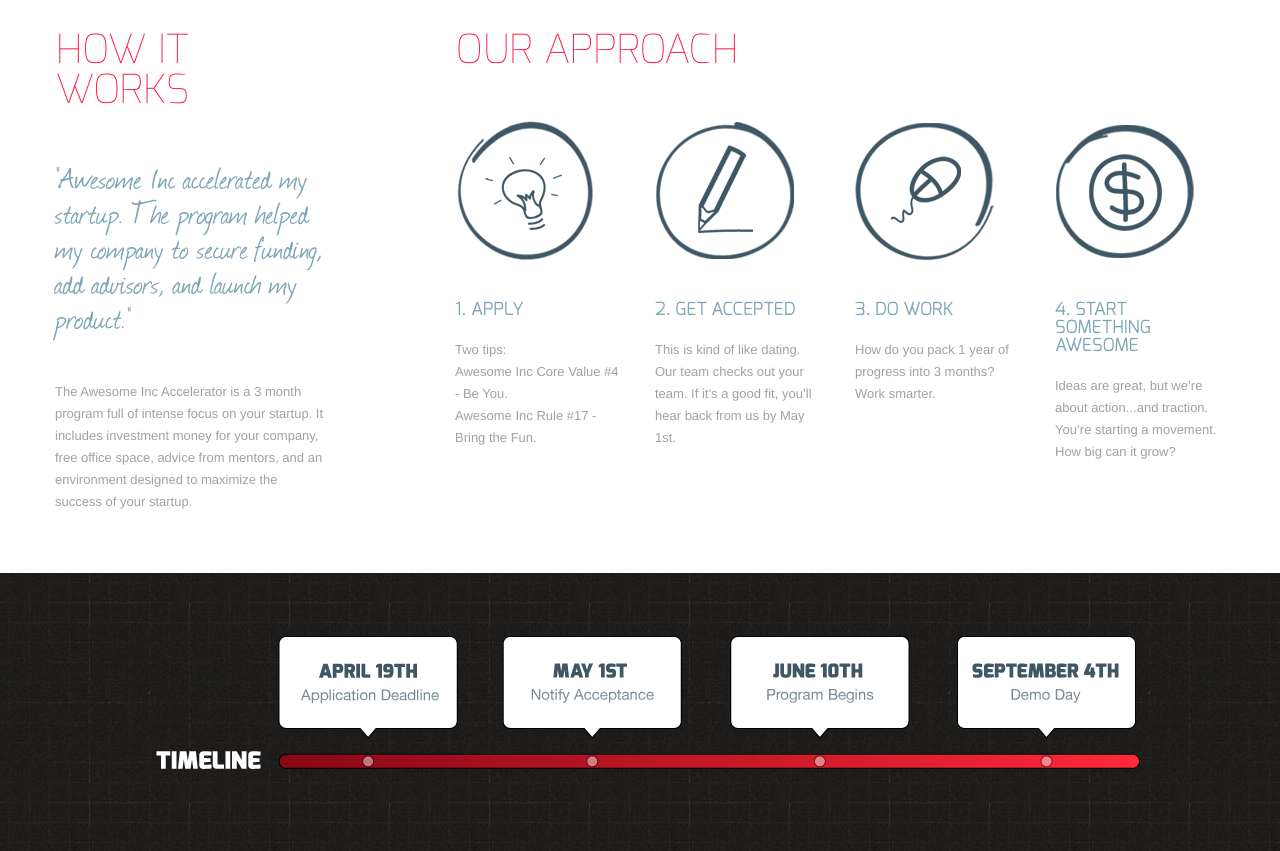
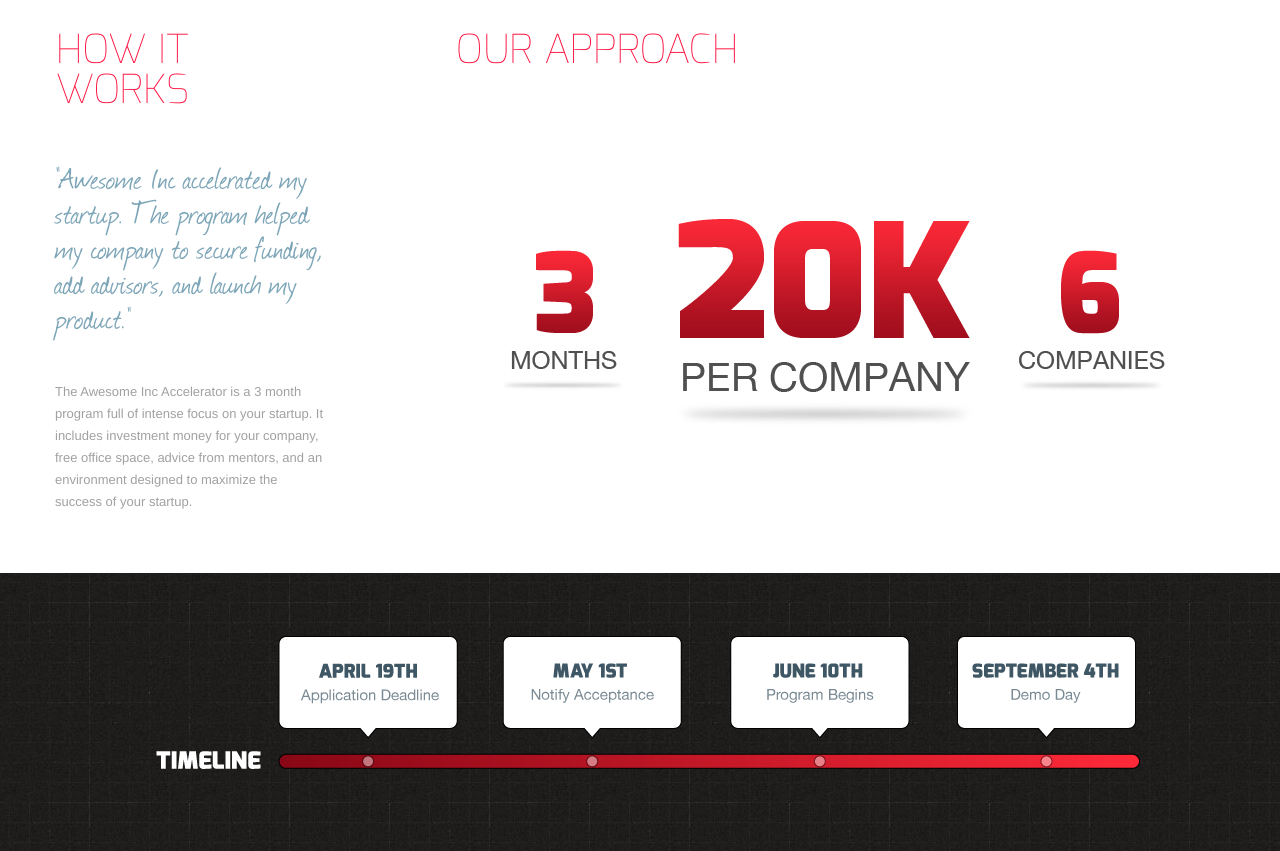
Before and after one commit to ainc/awesomeincx, a plain HTML site: page index.html in a window 1280 px wide. Shown: the part 1060-1911 px from the top of the page. Drawn offline with Linux system fonts and the light colour scheme; some packages are replaced by stand-ins of ours.

Commit message:
Approach Image

```diff
--- a/index.html
+++ b/index.html
@@ -155,18 +155,7 @@
         		<div class="span8 offset1" >
         			<h3>Our approach</h3>
         			<div class="row" id="approach">
-            			<div class="span2">
-							<img src="img/icon1.png" alt=""><h5>1. Apply</h5><p >Two tips: <br />Awesome Inc Core Value #4 - Be You. <br />Awesome Inc Rule #17 - Bring the Fun.</p>
-      					</div>
-            			<div class="span2">
-							<img src="img/icon2.png" alt=""><h5>2. Get Accepted</h5><p >This is kind of like dating. Our team checks out your team. If it’s a good fit, you’ll hear back from us by May 1st.</p>
-      					</div>
-            			<div class="span2">
-							<img src="img/icon3.png" alt=""><h5>3. Do Work</h5><p >How do you pack 1 year of progress into 3 months? Work smarter.</p>
-      					</div>
-            			<div class="span2">
-							<img src="img/icon4.png" alt=""><h5>4. Start Something Awesome</h5><p >Ideas are great, but we’re about action...and traction. You’re starting a movement. How big can it grow?</p>
-      					</div>
+							<img src="img/Approach.jpg" alt="">
         			</div><!-- /approach -->
 
         		</div>
```
Also changed, not shown: img/Approach.jpg (added).
